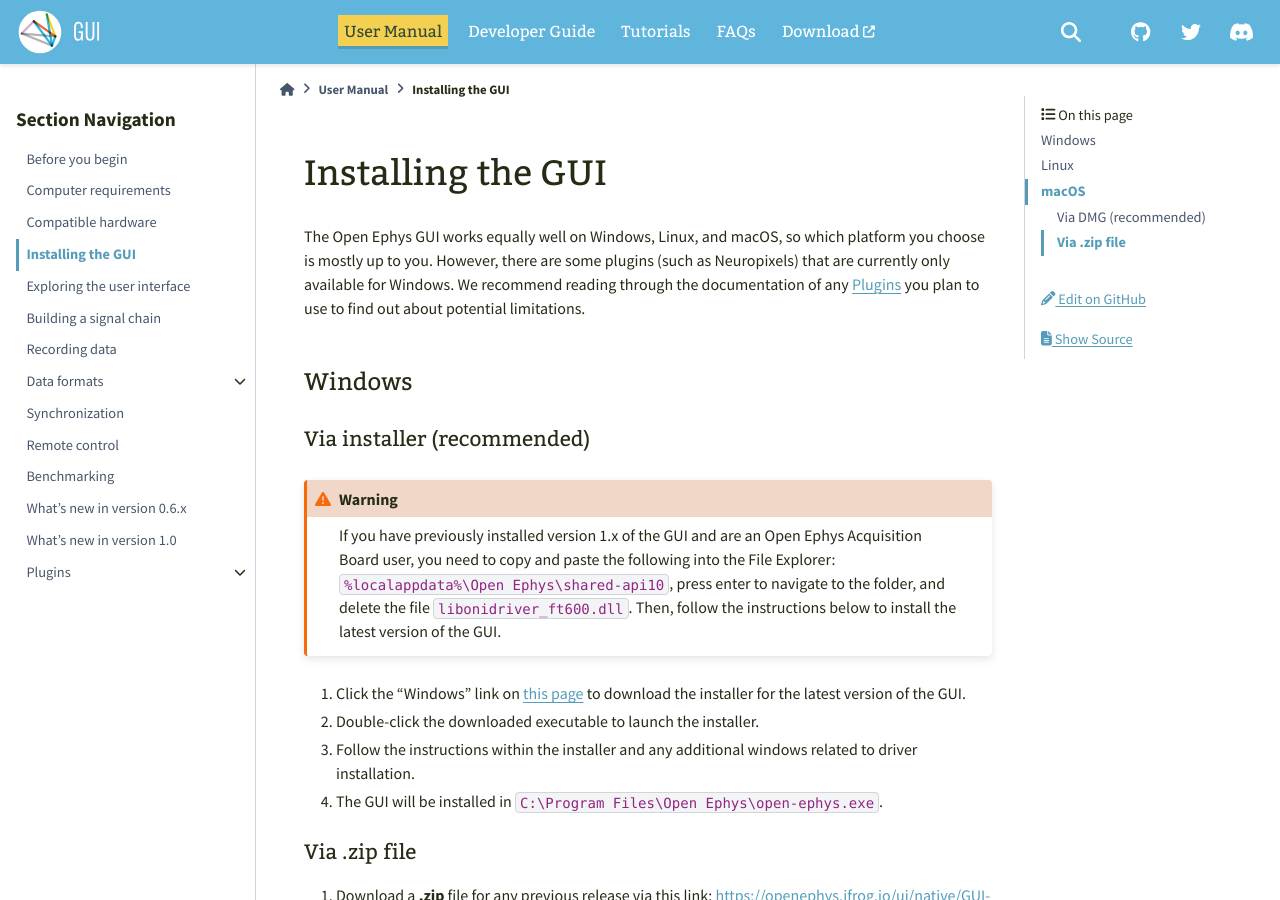
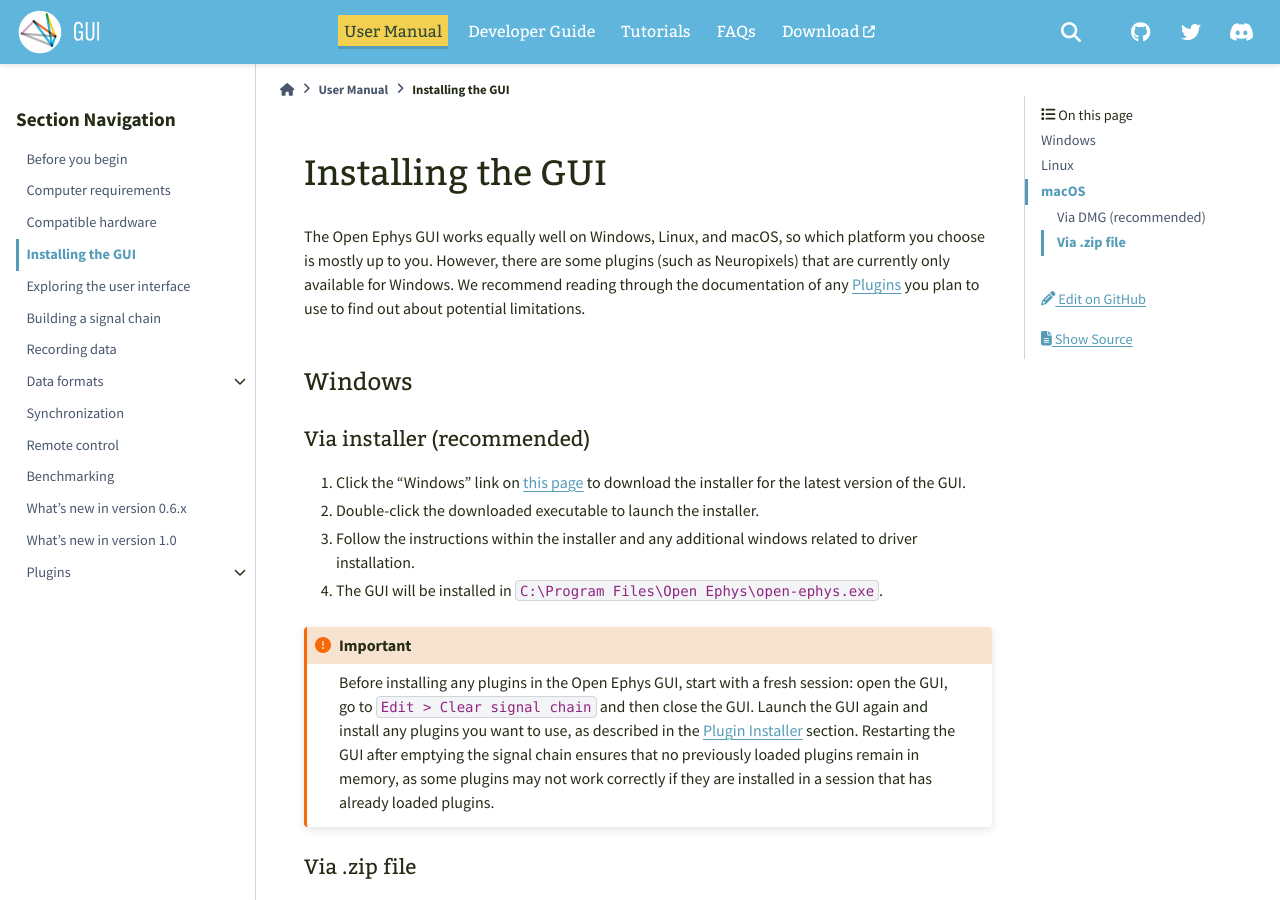
Before and after one commit to open-ephys/gui-docs, a Sphinx documentation site: the page built from source/User-Manual/Installing-the-GUI.rst, in a window 1280 px wide and 900 px high. Built offline with Sphinx 7.4.7 and the PyData theme 0.15.4, drawn with Linux system fonts in a browser that asks for light colours.

Commit message:
fresh GUI admonition

```diff
--- a/source/User-Manual/Installing-the-GUI.rst
+++ b/source/User-Manual/Installing-the-GUI.rst
@@ -13,8 +13,6 @@
 Via installer (recommended)
 ----------------------------
 
-.. warning:: If you have previously installed version 1.x of the GUI and are an Open Ephys Acquisition Board user, you need to copy and paste the following into the File Explorer: :code:`%localappdata%\\Open Ephys\\shared-api10`, press enter to navigate to the folder, and delete the file :code:`libonidriver_ft600.dll`. Then, follow the instructions below to install the latest version of the GUI.
-
 1. Click the "Windows" link on `this page`_ to download the installer for the latest version of the GUI.
 
 2. Double-click the downloaded executable to launch the installer.
@@ -22,6 +20,8 @@
 3. Follow the instructions within the installer and any additional windows related to driver installation.
 
 4. The GUI will be installed in :code:`C:\\Program Files\\Open Ephys\\open-ephys.exe`.
+
+.. important:: Before installing any plugins in the Open Ephys GUI, start with a fresh session: open the GUI, go to :code:`Edit > Clear signal chain` and then close the GUI. Launch the GUI again and install any plugins you want to use, as described in the :ref:`Plugin Installer <plugin_installer>` section. Restarting the GUI after emptying the signal chain ensures that no previously loaded plugins remain in memory, as some plugins may not work correctly if they are installed in a session that has already loaded plugins.
 
 .. _windows-via-zip:
 
--- a/source/User-Manual/Plugins/index.rst
+++ b/source/User-Manual/Plugins/index.rst
@@ -67,11 +67,14 @@
 
 The blank region usually includes widgets for changing available settings. All plugins contain a "stream selector" containing information about all streams that pass through the plugin. For many plugins, the active parameters will only be applied to the currently selected stream.
 
+.. _plugin_installer:
 
 Plugin Installer
 #################
 
 The Plugin Installer is a simple graphical user interface that allows the user to download and install plugins that are not included by default. All available plugins are hosted in the `Open Ephys Plugins GitHub Account`_. All the plugins on here are either developed by the Open Ephys team or community-developed plugins that have been forked, polished, and released.
+
+.. important:: Before installing any plugins in the Open Ephys GUI, start with a fresh session: open the GUI, go to :code:`Edit > Clear signal chain` and then close the GUI. Launch the GUI again and install any plugins you want to use, as described in the :ref:`Plugin Installer <plugin_installer>` section. Restarting the GUI after emptying the signal chain ensures that no previously loaded plugins remain in memory, as some plugins may not work correctly if they are installed in a session that has already loaded plugins.
 
 To open Plugin Installer, go to **File > Plugin Installer**, or press the shortcut keys Ctrl+P (⌘P on macOS). This brings up the interface below:
 
```
